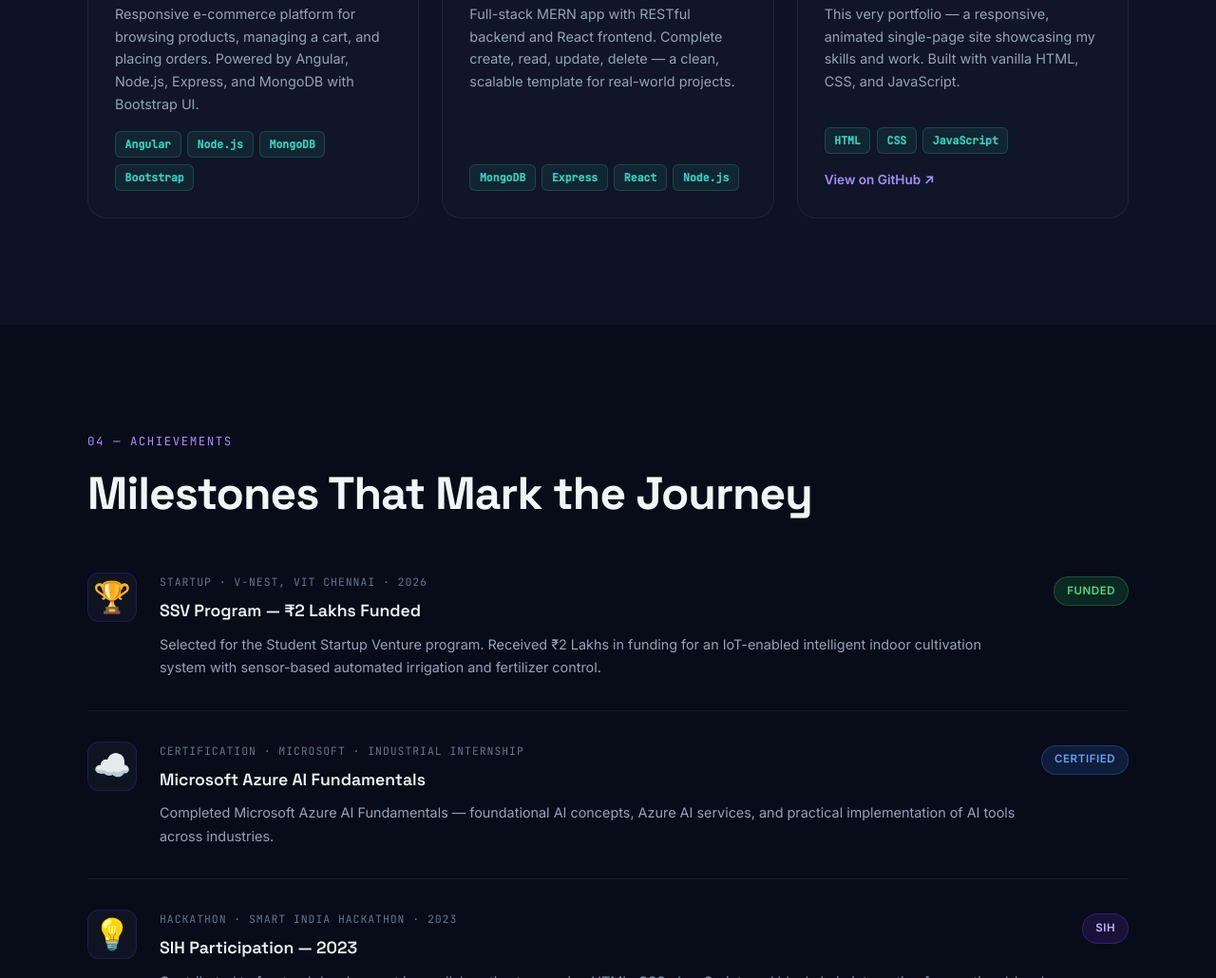
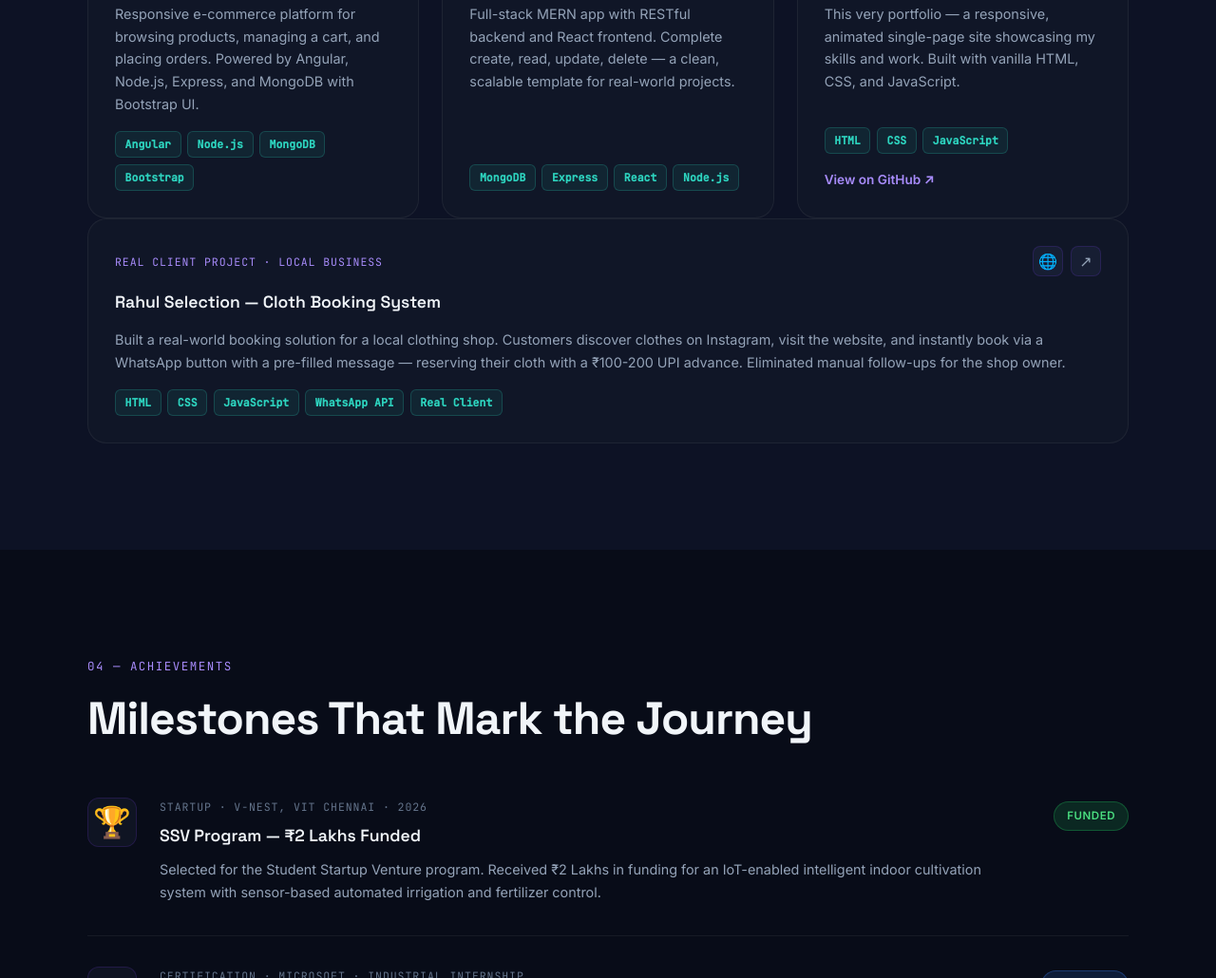
Before and after one commit to Divya-Laddu/Divya-Portfolio, a plain HTML site: page index.html in a window 1280 px wide. Shown: the part 3217-4247 px from the top of the page at 95% size. Drawn offline with Linux system fonts and the light colour scheme.

Commit message:
Updated portfolio website

```diff
--- a/index.html
+++ b/index.html
@@ -282,6 +282,20 @@
         </div>
 
       </div>
+      <div class="project-card">
+  <div class="project-header">
+    <div class="project-type">Real Client Project · Local Business</div>
+    <div style="display:flex; gap:0.5rem;">
+      <a href="#" target="_blank" class="project-link-icon" aria-label="Live">🌐</a>
+      <a href="#" target="_blank" class="project-link-icon" aria-label="GitHub">↗</a>
+    </div>
+  </div>
+  <h3 class="project-title">Rahul Selection — Cloth Booking System</h3>
+  <p class="project-desc">Built a real-world booking solution for a local clothing shop. Customers discover clothes on Instagram, visit the website, and instantly book via a WhatsApp button with a pre-filled message — reserving their cloth with a ₹100-200 UPI advance. Eliminated manual follow-ups for the shop owner.</p>
+  <div class="project-tags">
+    <span class="ptag">HTML</span><span class="ptag">CSS</span><span class="ptag">JavaScript</span><span class="ptag">WhatsApp API</span><span class="ptag">Real Client</span>
+  </div>
+</div>
     </div>
   </section>
 
```
